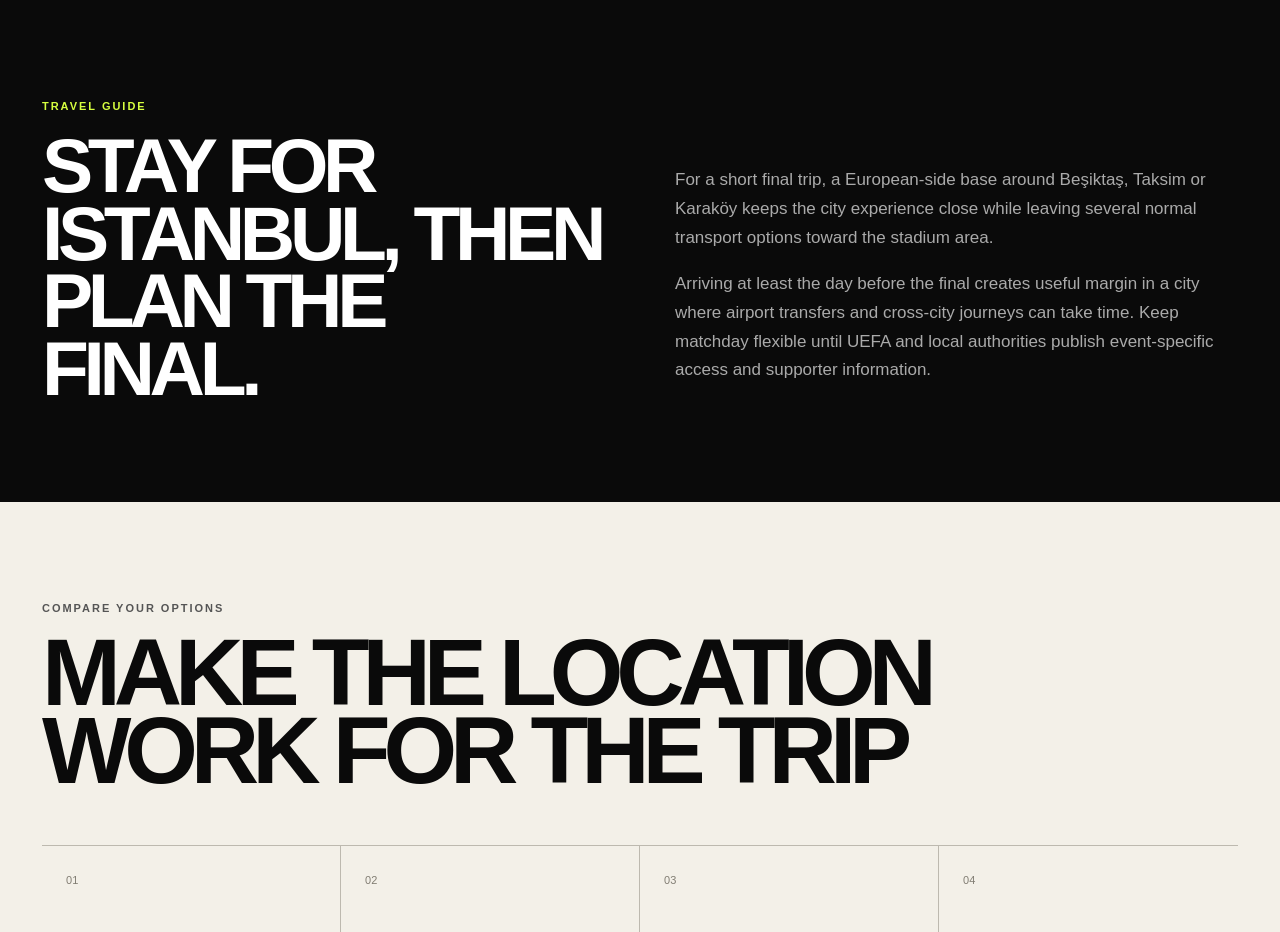
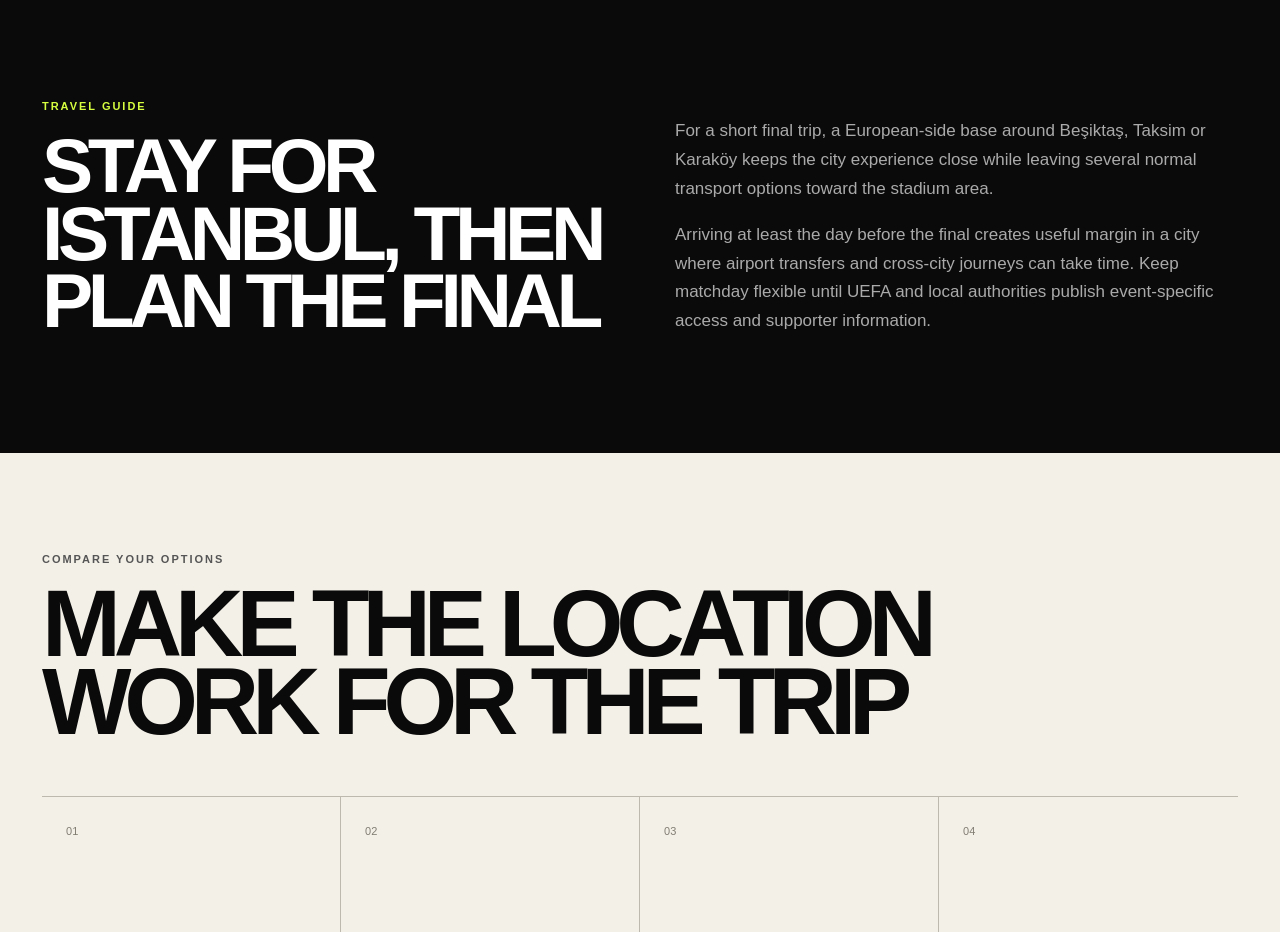
Before and after one commit to istanbulhighlights34-star/finalistanbul, a Next.js app: page /cities/istanbul/conference-league-final-weekend in a window 1280 px wide. Shown: the part 1026-1958 px from the top of the page. Built offline with nearby package versions, Linux system fonts and the light colour scheme.

Commit message:
Remove periods from visible headings

```diff
--- a/app/cities/istanbul/conference-league-final-weekend/page.tsx
+++ b/app/cities/istanbul/conference-league-final-weekend/page.tsx
@@ -11,10 +11,10 @@ export default function Page() {
   return <TravelGuide
     kicker="ISTANBUL / CONFERENCE FINAL"
     title="FINAL WEEK IN"
-    accent="ISTANBUL."
+    accent="ISTANBUL"
     lede="A flexible trip framework around the 2 June 2027 UEFA Conference League Final at Tüpraş Stadium."
     facts={[["02 JUN 2027","Final day"],["TÜPRAŞ","Venue"],["BEŞİKTAŞ","Stadium district"],["3 NIGHTS","Useful starting point"]]}
-    introTitle="STAY FOR ISTANBUL, THEN PLAN THE FINAL."
+    introTitle="STAY FOR ISTANBUL, THEN PLAN THE FINAL"
     paragraphs={["For a short final trip, a European-side base around Beşiktaş, Taksim or Karaköy keeps the city experience close while leaving several normal transport options toward the stadium area.","Arriving at least the day before the final creates useful margin in a city where airport transfers and cross-city journeys can take time. Keep matchday flexible until UEFA and local authorities publish event-specific access and supporter information."]}
     cards={[["ARRIVAL DAY","Check in, learn the route between your base and the Beşiktaş waterfront, and keep the evening local. Do not build plans around supporter zones that have not been announced."],["FINAL DAY","Keep sightseeing close to your hotel area and re-check official guidance before travelling toward Tüpraş Stadium. Gates and supporter routing remain pending."],["CITY DAY","If possible, reserve a separate day for the historic peninsula, Bosphorus or Asian side so the final does not compete with the main sightseeing plan."],["DEPARTURE","Choose your airport transfer around the airport you actually booked, not a generic Istanbul estimate. Allow generous margin and check current transport conditions before leaving."]]}
     relatedLinks={[{href:"/finals/conference-league-final-istanbul-2027",label:"Conference League Final 2027"},{href:"/cities/istanbul/where-to-stay",label:"Where to stay in Istanbul"},{href:"/cities/istanbul/airports-and-transport",label:"Istanbul airports & transport"},{href:"/stadiums/tupras-stadium",label:"Tüpraş Stadium guide"}]}
```
